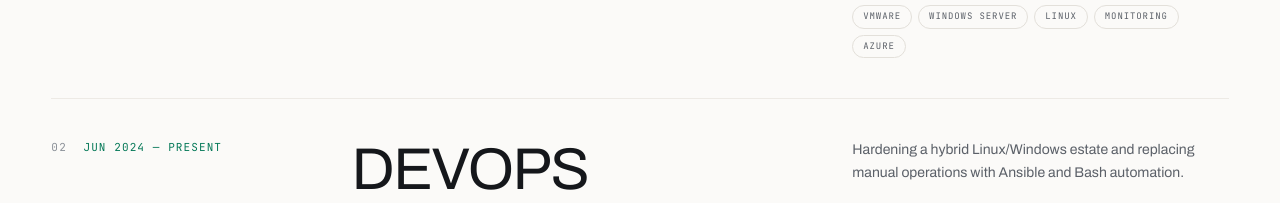
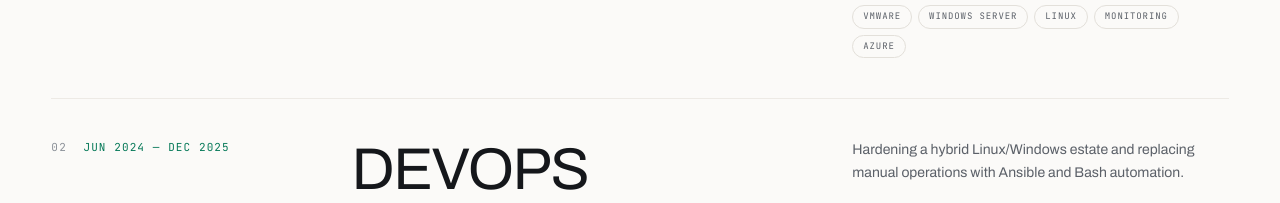
Before and after one commit to Michibit/Michibit.github.io, a Next.js app: page / in a window 1280 px wide. Shown: the part 4600-4803 px from the top of the page. Built offline with nearby package versions, Linux system fonts and the light colour scheme.

Commit message:
fix: update experience end date to December 2025

```diff
--- a/src/content/profile.ts
+++ b/src/content/profile.ts
@@ -91,7 +91,7 @@ export const experience: ExperienceItem[] = [
     // NOTE: the Europass CV lists this role as still current alongside the
     // DigitalPlatforms entry. Set to "2026-01" to close the role, or leave null
     // if the engagement genuinely runs in parallel.
-    end: null,
+    end: "2025-12",
     location: "Napoli (NA), Italia",
     summary: {
       en: "Hardening a hybrid Linux/Windows estate and replacing manual operations with Ansible and Bash automation.",
```
